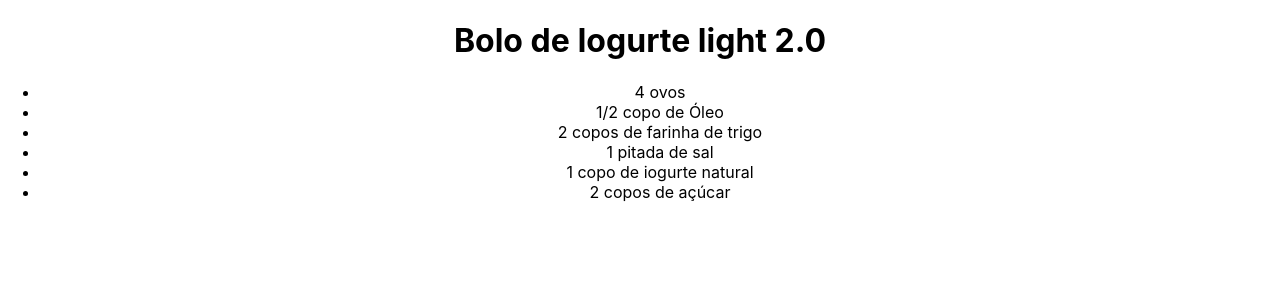
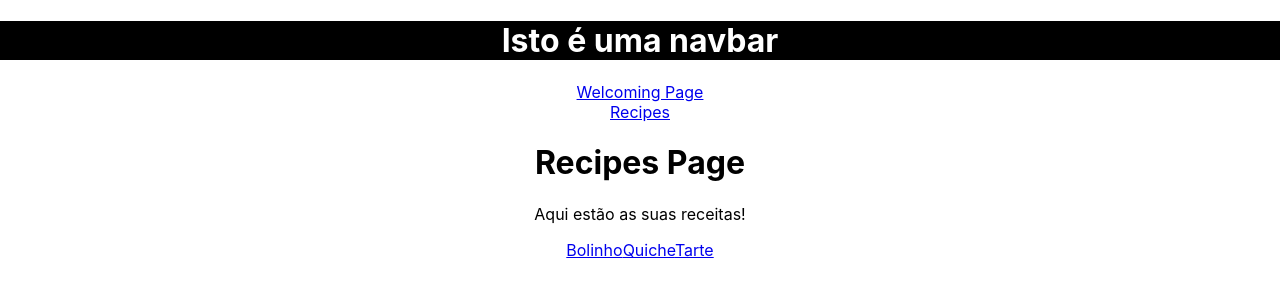
Before and after one commit to PW-2024/pw-carolinabaptista, a React (Create React App) app: page /recipes in a window 1280 px wide. Shown: the top 300 px of the page. Built offline with nearby package versions, Linux system fonts and the light colour scheme.

Commit message:
alterei as routes

```diff
--- a/package.json
+++ b/package.json
@@ -8,6 +8,7 @@
     "@testing-library/user-event": "^13.5.0",
     "react": "^18.2.0",
     "react-dom": "^18.2.0",
+    "react-router-dom": "^6.22.2",
     "react-scripts": "5.0.1",
     "web-vitals": "^2.1.4"
   },
--- a/src/App.js
+++ b/src/App.js
@@ -1,11 +1,25 @@
+import { Route, Routes } from "react-router-dom";
+import { BrowserRouter } from "react-router-dom";
 import "./App.css";
-import Bolinho from "./Bolinho";
+
+import WelcomingPage from "./WelcomingPage";
+import RecipesPage from "./RecipesPage";
+import Navbar from "./Navbar";
+import RecipesDetail from "./RecipesDetail";
 
 function App() {
   return (
     <div className="App">
-      <header></header>
-      <Bolinho></Bolinho>
+      <BrowserRouter>
+      <Routes>
+        <Route path="/" element={<Navbar/>}>
+          <Route path="/welcomingpage" element={<WelcomingPage/>}/>
+          <Route path="/recipes" element={<RecipesPage/>}/>
+          <Route path="/recipes/:recipeId" element={<RecipesDetail/>}></Route>
+        </Route>
+      </Routes>
+      </BrowserRouter>
+
     </div>
   );
 }
--- /dev/null
+++ b/src/Navbar.js
@@ -0,0 +1,26 @@
+import React from 'react'
+import { Link, Outlet } from 'react-router-dom';
+
+const Navbar = () => {
+  return (
+    <div>
+        <div style={{
+        backgroundColor: 'black',
+        color: 'white',
+      }}>
+      <h1>Isto é uma navbar</h1>
+      </div>
+      <div>
+      <Link to={"welcomingpage"}> Welcoming Page</Link>
+      </div>
+      <div>
+      <Link to={"recipes"}> Recipes</Link>
+      </div>
+
+      <Outlet />
+
+    </div>
+  )
+}
+
+export default Navbar;
--- /dev/null
+++ b/src/RecipesDetail.js
@@ -0,0 +1,12 @@
+import React from 'react';
+import {useParams} from 'react-router-dom';
+
+const RecipesDetail = () => {
+    const params = useParams();
+    return (
+    <section>
+    <h1>Product Detail</h1>
+    <p>{params.recipeId}</p>
+    </section>); };
+
+export default RecipesDetail;
--- /dev/null
+++ b/src/RecipesPage.js
@@ -0,0 +1,16 @@
+import React from "react";
+import { Link } from "react-router-dom";
+
+const RecipesPage = () => {
+  return (
+    <div>
+      <h1>Recipes Page</h1>
+      <p>Aqui estão as suas receitas!</p>
+      <Link to={"recipes/recipe1"}>Bolinho</Link>
+      <Link to={"recipes/recipe2"}>Quiche</Link>
+      <Link to={"recipes/recipe3"}>Tarte</Link>
+    </div>
+  );
+};
+
+export default RecipesPage;
--- /dev/null
+++ b/src/WelcomingPage.js
@@ -0,0 +1,12 @@
+import React from 'react'
+
+const WelcomingPage = () => {
+  return (
+    <div>
+      <h1>Welcoming Page</h1>
+      <p>Olá, bem vindo!</p>
+    </div>
+  )
+}
+
+export default WelcomingPage;
```
Also changed, not shown: src/Quiche.js (added, +19 -0 lines), src/Tarte.js (added, +19 -0 lines), 1 other file (tests, documents, lock files or other folders).
